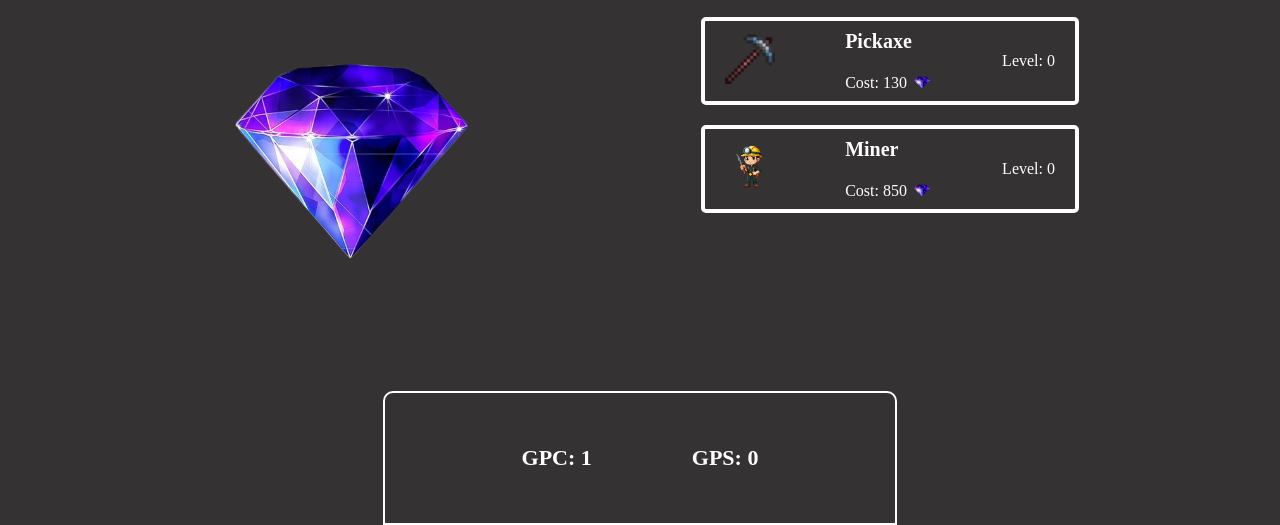
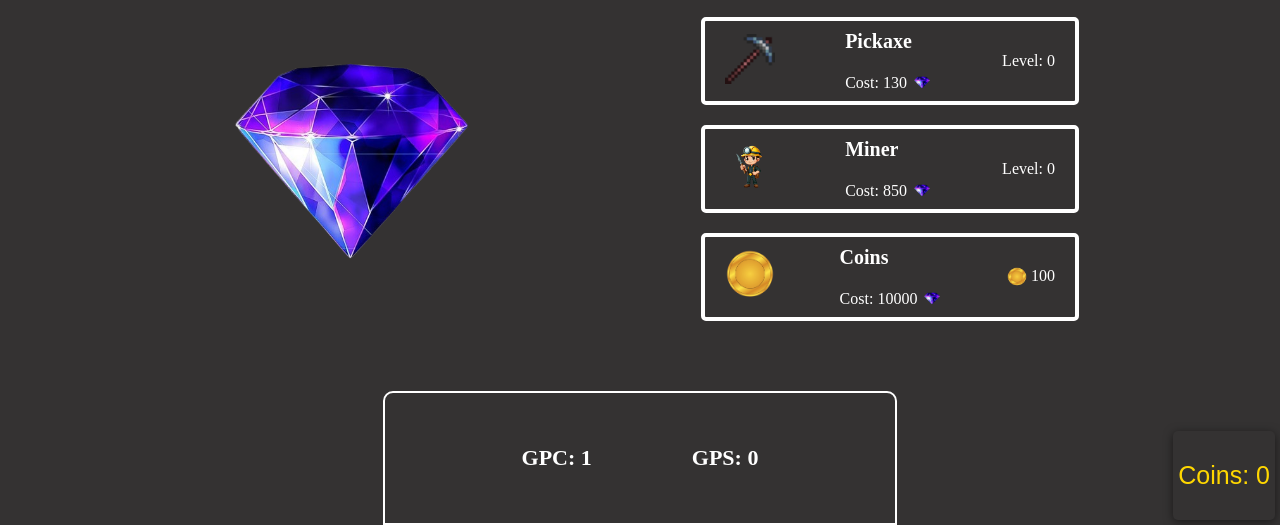
Before and after one commit to MatheoV1218/Blockchain, a plain HTML site: page Games/Clicker.html in a window 1280 px wide. Shown: the part 275-800 px from the top of the page. Drawn offline with Linux system fonts and the light colour scheme.

Commit message:
added a coin counter to clicker game, added a coin purchase button to clicker game

```diff
--- a/Games/Clicker.html
+++ b/Games/Clicker.html
@@ -11,7 +11,7 @@
   <section>
     <div class="main">
      <div class="left">
-      <h3>Gem: <span class="gem-cost">0</span></h3>
+      <h3>Gems: <span class="gem-cost">0</span></h3>
       <img src="images/purple gem new.png" alt="Purple Gem" class="gem-image" onclick="incrementGem()" draggable="false">
 
      </div>
@@ -74,15 +74,39 @@
         </div>
       </div>
 
+      <div class="upgrade" onclick="purchaseCoins()">
+        <div class="left-section">
+          <img src="images/gold coin.png" class="upgrade-img">
+        </div>
+        <div class="mid-section">
+          <h4>Coins</h4>
+          <div class="cost-info">
+            <p>Cost: <span class="coin-cost">10000</span></p>
+            <img src="images/purple gem new.png" class="gem-img">
+          </div>
+        </div>
+        <div class="right-section">
+          <img src="images/gold coin.png" class="coin-img2" alt=>
+          <span class="coin-amount">100</span>
+        </div>
+
+      </div>
+
+
+
       <div class="statistics">
         <div class="texts">
           <p>GPC: <span id="gpc-text">1</span></p>
           <p>GPS: <span id="gps-text">0</span></p>
-
         </div>
       </div>
      </div>
     </div>
+
+    <div class="coin-box">
+      <p>Coins: <span id="coin-count">0</span></p>
+    </div>
+
   </section>
   <script src="scripts/clicker.js"></script>
 </body>
--- a/Games/scripts/clicker.js
+++ b/Games/scripts/clicker.js
@@ -1,3 +1,17 @@
+ // Retrieve the selected miner
+ const selectedMiner = localStorage.getItem("selectedMiner");
+
+ // Load wallet data specific to the selected miner
+ let wallet = JSON.parse(localStorage.getItem(`minerData_${selectedMiner}_wallet`)) || {
+     transactions: 0,
+     coins: 0,
+     nfts: 0
+ };
+
+ // Display current coin amount on the page
+ document.getElementById("coin-count").innerText = wallet.coins;
+
+
 let gem = document.querySelector('.gem-cost');
 let parsedGem = parseFloat(gem.innerHTML);
 
@@ -19,6 +33,8 @@ let minerLevel = document.querySelector('.miner-level');
 let minerIncrease = document.querySelector('.miner-increase');
 let parsedMinerIncrease = parseFloat(minerIncrease.innerHTML);
 let gps = 0;
+
+let coinCost = document.querySelector('.coin-cost')
 
 let gpcText = document.getElementById('gpc-text');
 let gpsText = document.getElementById('gps-text')
@@ -70,6 +86,24 @@ function buyMiner() {
     minerCost.innerHTML = Math.round(parsedMinerCost)
   }
 }
+
+
+function purchaseCoins() {
+  let parsedCoinCost = parseFloat(coinCost.innerHTML); // Convert the coin cost to a number
+
+  if (parsedGem >= parsedCoinCost) {
+    gem.innerHTML = Math.round(parsedGem -= parsedCoinCost);
+    wallet.coins += 100;
+
+    // Save the updated wallet back to localStorage
+    localStorage.setItem(`minerData_${selectedMiner}_wallet`, JSON.stringify(wallet));
+
+    // Update the coin count display
+    document.getElementById("coin-count").innerText = wallet.coins;
+  }
+}
+
+
 setInterval(() => {
 parsedGem += gps / 10;
 gem.innerHTML = Math.round(parsedGem)
--- a/Games/styles/Clicker.css
+++ b/Games/styles/Clicker.css
@@ -55,6 +55,7 @@ body{
 .mid-section p{
   margin: 0;
 }
+
 .gem-img{
   width: 20px;
   height: 20px;
@@ -96,3 +97,21 @@ body{
   font-weight: bold;
   font-size: 22px;
 }
+
+.coin-img2{
+  width: 20px;
+  height: 20px;
+  vertical-align: middle;
+}
+
+.coin-box {
+  position: fixed;
+  font-family: 'Montserrat', sans-serif;
+  bottom: 5px;
+  right: 5px;
+  color: #ffd700; /* Gold color for headers */
+  padding: 5px;
+  border-radius: 5px;
+  font-size: 25px;
+  box-shadow: 0 2px 10px rgba(0, 0, 0, 0.5);
+}
```
Also changed, not shown: Games/images/gold coin.png (added).
